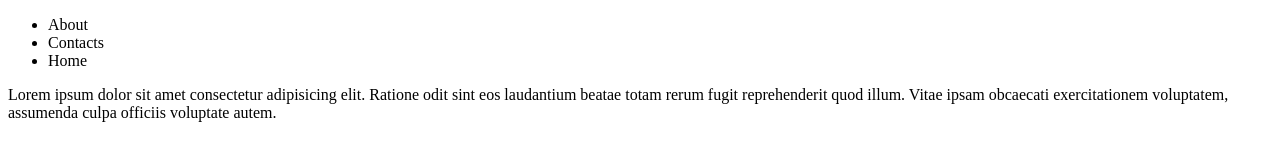
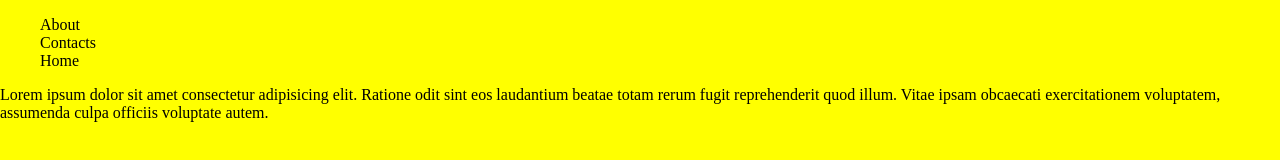
Before and after one commit to zhytenko28/lesson11_1, a plain HTML site: page index.html in a window 1280 px wide. Drawn offline with Linux system fonts and the light colour scheme.

Commit message:
styles have been added

```diff
--- a/index.html
+++ b/index.html
@@ -6,6 +6,7 @@
   <meta http-equiv="X-UA-Compatible" content="IE=edge">
   <meta name="viewport" content="width=device-width, initial-scale=1.0">
   <title>Document</title>
+  <link rel="stylesheet" href="/src/styles.css">
 </head>
 
 <body>
--- /dev/null
+++ b/src/styles.css
@@ -0,0 +1,12 @@
+* {
+  box-sizing: border-box;
+}
+
+body {
+  margin: 0;
+  background-color: #ff0;
+}
+
+ul {
+  list-style-type: none;
+}
```
